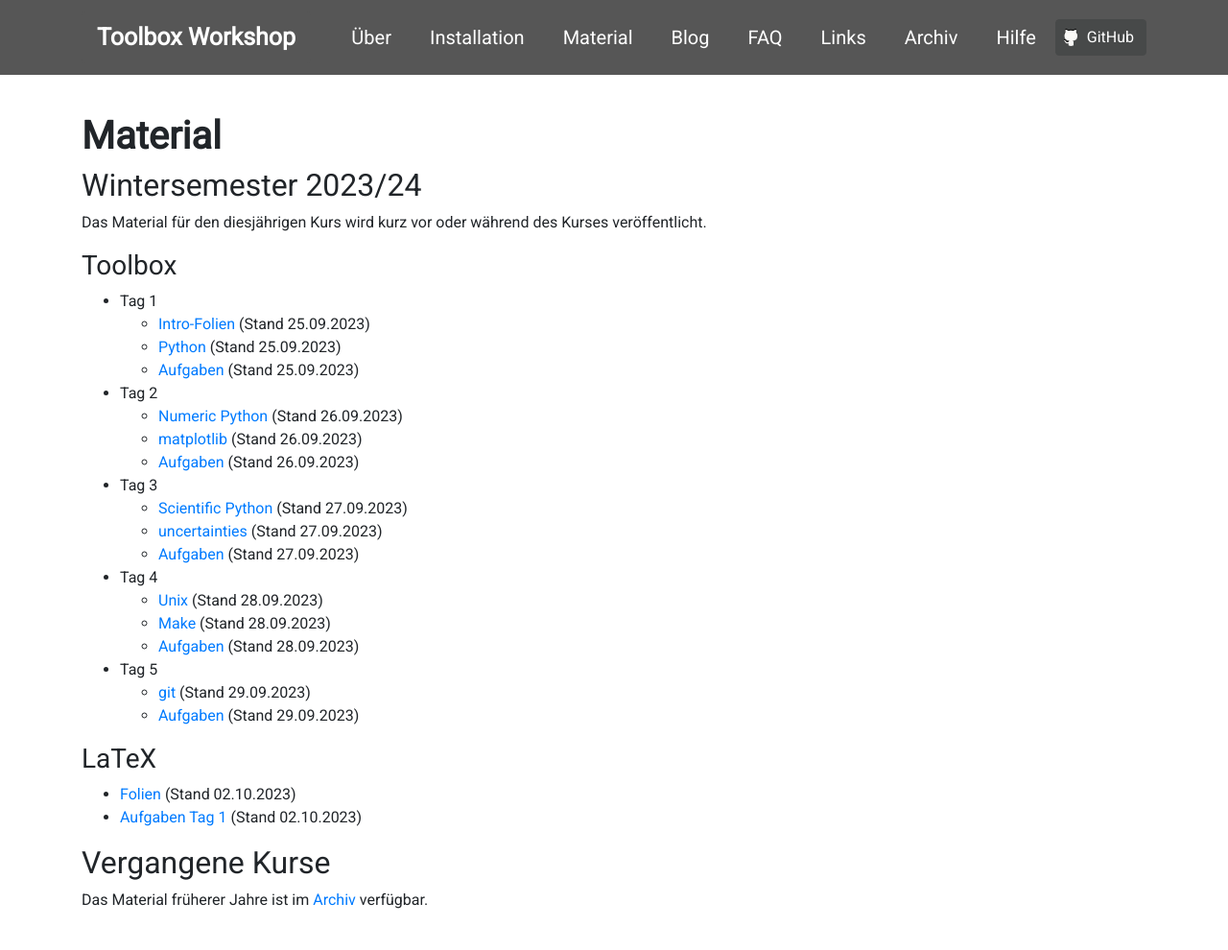
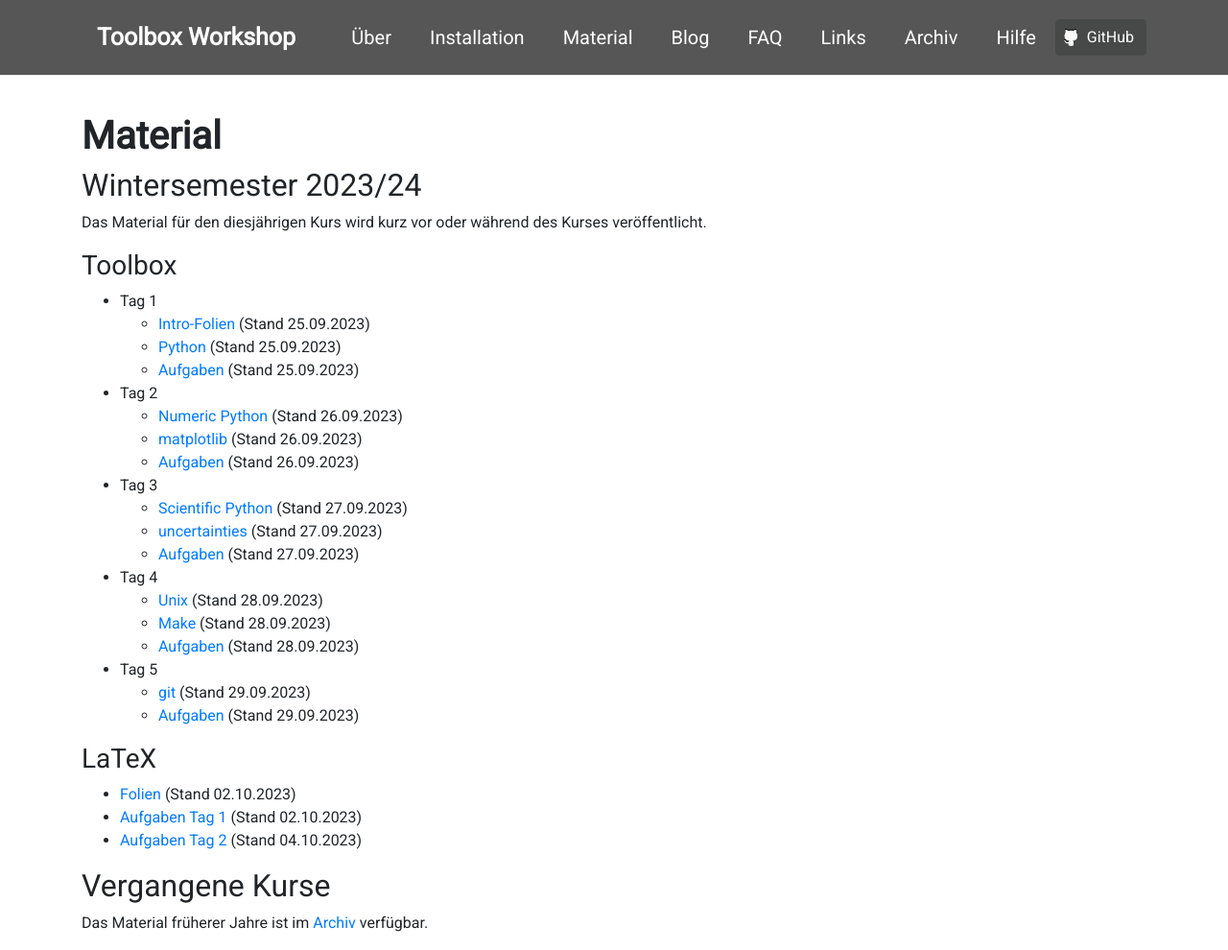
Before and after one commit to pep-dortmund/homepage-toolbox, a Jekyll site: the page built from notes.md, in a window 1280 px wide and 990 px high. Shown: the whole window at 96% size. Built offline with Jekyll 4.4.1, drawn with Linux system fonts in a browser that asks for light colours; nearby versions of some CDN libraries.

Commit message:
2023 add material lAtEx day 2

```diff
--- a/notes.md
+++ b/notes.md
@@ -33,9 +33,9 @@
 ### LaTeX
 - [Folien](files/archive/2023/latex.pdf) (Stand 02.10.2023)
 - [Aufgaben Tag 1](files/archive/2023/exercises-latex-1.zip) (Stand 02.10.2023)
+- [Aufgaben Tag 2](files/archive/2023/exercises-latex-2.zip) (Stand 04.10.2023)
 
 <!--
-- [Aufgaben Tag 2](files/archive/2022/exercises-latex-2.zip) (Stand 05.10.2022)
 - [Aufgaben Tag 3](files/archive/2022/exercises-latex-3.zip) (Stand 06.10.2022)
 - [Aufgaben Tag 4](files/archive/2022/exercises-latex-4.zip) (Stand 07.10.2022)
 - [LaTeX Vorlage für Protokolle](files/archive/2022/latex-template.zip) (Stand 07.10.2022)
```
Also changed, not shown: 1 other file.
